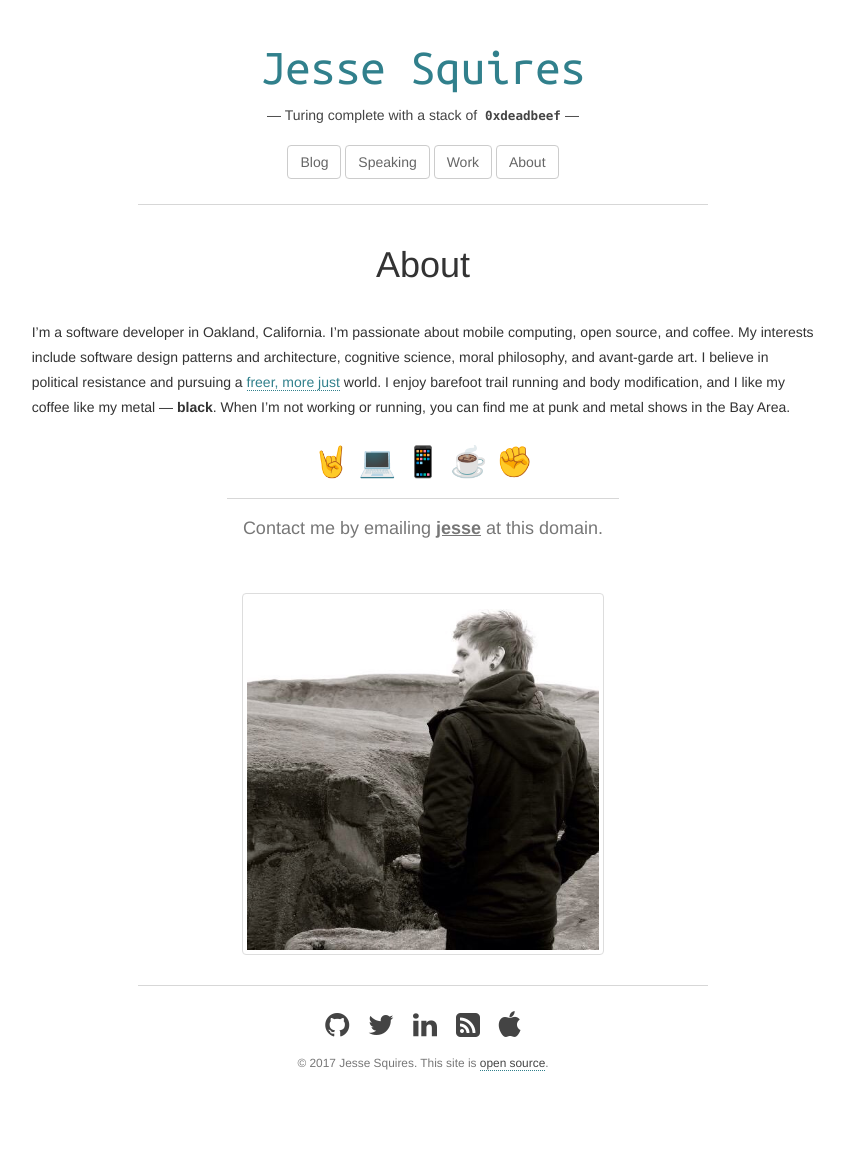
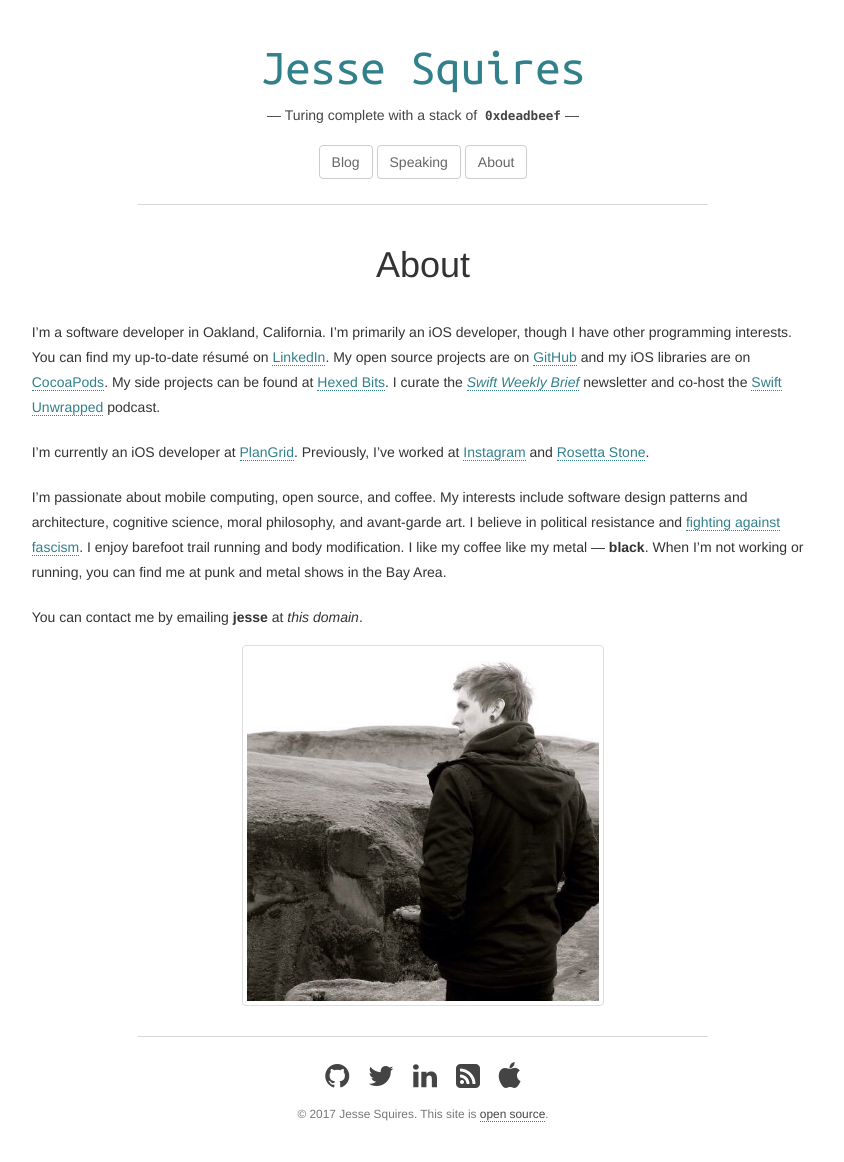
Before and after one commit to jessesquires/jessesquires.com, a Jekyll site: the page built from about.md, in a window 1280 px wide. Shown: the whole page, without its empty margins (217-1061 px from the left). Built offline with Jekyll 4.4.1, drawn with Linux system fonts in a browser that asks for light colours; before the commit the page ends 1111 px from its top, so only the background shows below that.

Commit message:
update about and work

```diff
--- a/_includes/header.html
+++ b/_includes/header.html
@@ -13,7 +13,6 @@
       <div class="col-md-12 col-sm-12 col-xs-12">
          <a class="btn btn-default" href="/">Blog</a>
          <a class="btn btn-default" href="/speaking/">Speaking</a>
-         <a class="btn btn-default" href="/work/">Work</a>
          <a class="btn btn-default" href="/about/">About</a>
       </div> <!-- col -->
    </div> <!-- row -->
--- a/about.md
+++ b/about.md
@@ -3,16 +3,16 @@ layout: standalone
 title: About
 ---
 
-I'm a software developer in Oakland, California. I'm passionate about mobile computing, open source, and coffee.
-My interests include software design patterns and architecture, cognitive science, moral philosophy, and avant-garde art. I believe in political resistance and pursuing a [freer, more just](http://crimethinc.com/tce/) world. I enjoy barefoot trail running and body modification, and I like my coffee like my metal &mdash; **black**. When I'm not working or running, you can find me at punk and metal shows in the Bay Area.
+I'm a software developer in Oakland, California. I'm primarily an iOS developer, though I have other programming interests. You can find my up-to-date résumé on [LinkedIn]({{ site.social_links.linkedin }}). My open source projects are on [GitHub]({{ site.social_links.github}}) and my iOS libraries are on [CocoaPods](https://cocoapods.org/owners/1808). My side projects can be found at [Hexed Bits](http://hexedbits.com). I curate the [*Swift Weekly Brief*](https://swiftweekly.github.io) newsletter and co-host the [Swift Unwrapped](https://spec.fm/podcasts/swift-unwrapped) podcast.
 
-<h2 class="text-center">🤘 💻 📱 ☕ ✊</h2>
-<hr>
-<h4 class="text-muted text-center">Contact me by emailing <b><u>jesse</u></b> at this domain.</h4>
-<br>
+I'm currently an iOS developer at [PlanGrid](https://plangrid.com). Previously, I've worked at [Instagram](https://instagram.com) and [Rosetta Stone](https://rosettastone.com).
+
+I'm passionate about mobile computing, open source, and coffee. My interests include software design patterns and architecture, cognitive science, moral philosophy, and avant-garde art. I believe in political resistance and [fighting against fascism](https://crimethinc.com/tce/). I enjoy barefoot trail running and body modification. I like my coffee like my metal &mdash; **black**. When I'm not working or running, you can find me at punk and metal shows in the Bay Area.
+
+You can contact me by emailing **jesse** at *this domain*.
 
 <div class="col-xs-12 col-xs-offset-0 col-sm-8 col-sm-offset-2 col-md-6 col-md-offset-3">
-<a href="/img/avatar_iceland.jpg">
-    <img class="img-thumbnail img-responsive center" src="/img/avatar_iceland.jpg" title="Jesse Squires" alt="Jesse Squires"/>
-</a>
+    <a href="/img/avatar_iceland.jpg">
+        <img class="img-thumbnail img-responsive center" src="/img/avatar_iceland.jpg" title="Jesse Squires" alt="Jesse Squires"/>
+    </a>
 </div>
```
Also changed, not shown: work.md (deleted, +0 -6 lines).
